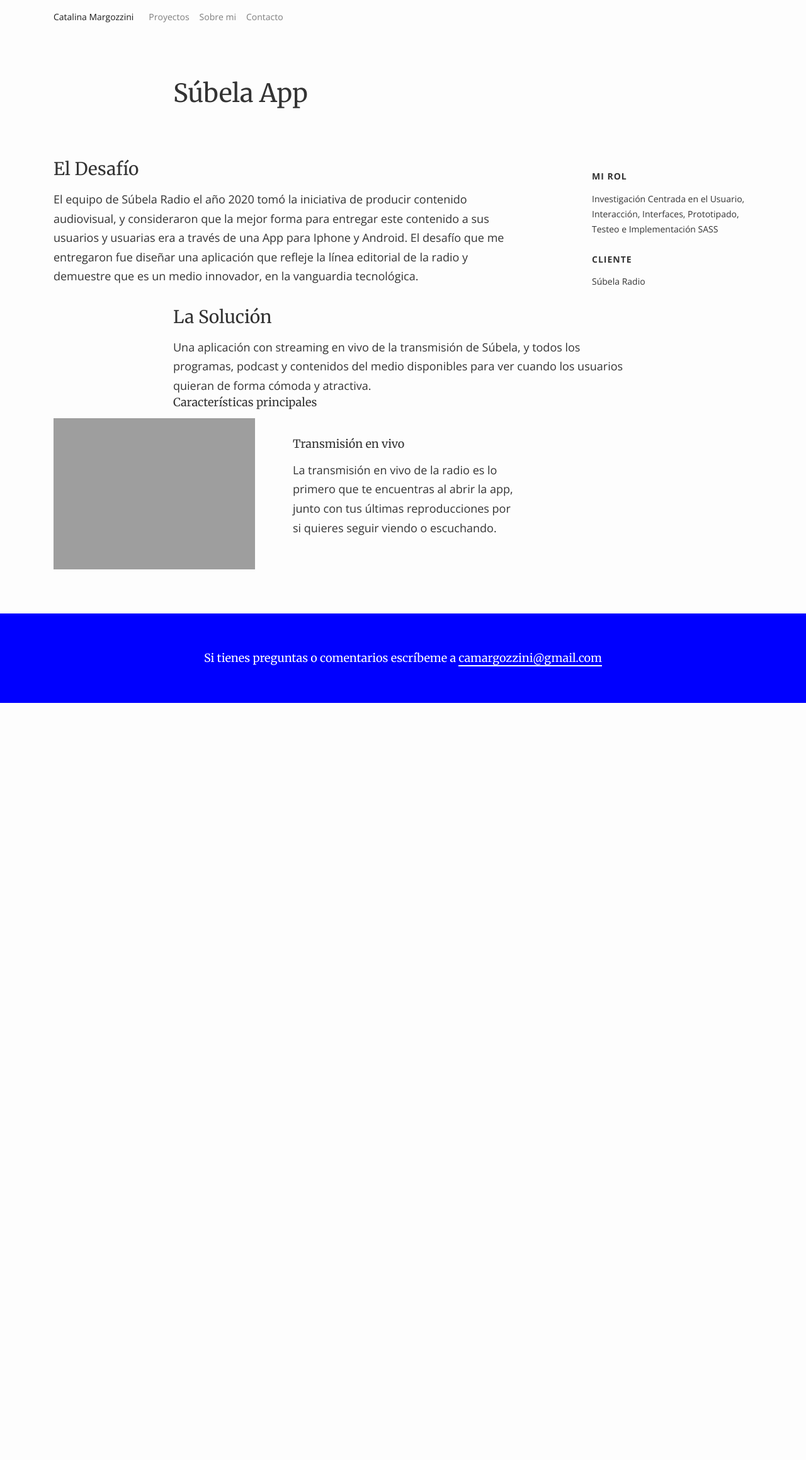
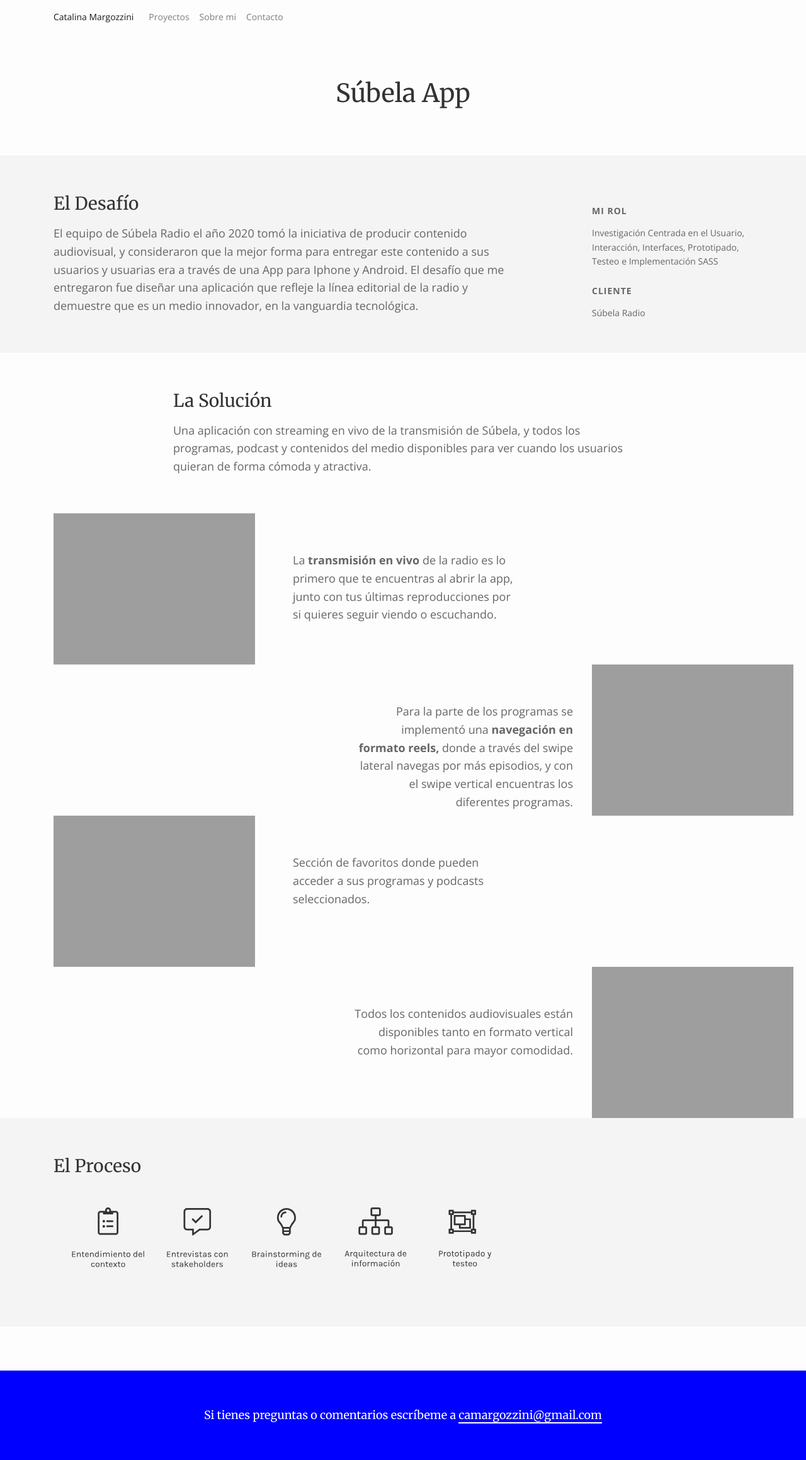
Before and after one commit to camargozzini/portafolio-camargozzini, a Jekyll site: the page built from _posts/2020-01-01-subela.html, in a window 1280 px wide. Shown: the whole page at 63% size. Built offline with Jekyll 4.4.1, drawn with Linux system fonts in a browser that asks for light colours; nearby versions of some CDN libraries; before the commit the page ends 1116 px from its top, so only the background shows below that.

Commit message:
WIP subela

```diff
--- a/_layouts/post.html
+++ b/_layouts/post.html
@@ -4,38 +4,8 @@
 
 <!-- Head Section -->
 <section class="small-section">
-    <div class="relative container align-left">
-      <div class="row mb-60">
-        <div class="col-md-8 offset-md-2">
-          <h1 class="no-transp font-alt mb-20 mb-xs-0">{{ page.title }}</h1>
-          <!-- <p class="details">
-            {% if page.external == null %}
-            {% else %}
-            <a href="{{ page.external }}" target="_blank"><i class="fa fa-external-link-square" aria-hidden="true"></i> Site</a>
-            {% endif %}
-            {% if page.github == null %}
-            {% else %}
-              <a href="https://github.com/{{ page.github }}" target="_blank">| <i class="fa fa-github" aria-hidden="true"></i> Code in Github</a>
-            {% endif %}
-            {% if page.prototype == null %}
-            {% else %}
-              <a href="{{ page.prototype }}" target="_blank">| <i class="fa fa-file-image-o" aria-hidden="true"></i> Prototype</a>
-            {% endif %}
-            {% if page.client == null %}
-            {% else %}
-              Cliente: {{ page.client }}
-            {% endif %}
-            {% if page.role == null %}
-            {% else %}
-              | Mi rol: {{ page.role }}
-            {% endif %}
-          </p> -->
-        </div>
-      </div>
-      <div class="section-text">
+
         {{ content }}
-      </div>
 
-    </div>
 </section>
 <!-- End Head Section -->
--- a/_posts/2020-01-01-subela.html
+++ b/_posts/2020-01-01-subela.html
@@ -14,31 +14,81 @@
 <!-- external: https://rhinobird.tv/ -->
 ---
 
+<div class="container">
+  <div class="row mb-60">
+    <div class="col-md-8 offset-md-2">
+      <h1 class="text-center">{{ page.title }}</h1>
+    </div>
+  </div>
+</div>
+
+<div class="bg-gray">
+  <div class="container">
     <div class="row">
-  <div class="col-md-8">
+      <div class="col-md-8 mt-60 mb-60">
         <h2>El Desafío</h2>
         El equipo de Súbela Radio el año 2020 tomó la iniciativa de producir contenido audiovisual, y consideraron que la mejor forma para entregar este contenido a sus usuarios y usuarias era a través de una App para Iphone y Android. El desafío que me entregaron fue diseñar una aplicación que refleje la línea editorial de la radio y demuestre que es un medio innovador, en la vanguardia tecnológica.
       </div>
-  <div class="col-md-3 offset-md-1 challenge-detail">
+      <div class="col-md-3 offset-md-1 mt-80">
         <h4>Mi rol</h4>
         <p class="detail">Investigación Centrada en el Usuario, Interacción, Interfaces, Prototipado, Testeo e Implementación SASS</p>
         <h4>Cliente</h4>
         <p class="detail">Súbela Radio</p>
       </div>
     </div>
-<div class="row">
+  </div>
+</div>
+
+<div class="container">
+  <div class="row mt-60">
     <div class="col-md-8 offset-md-2">
       <h2>La Solución</h2>
       Una aplicación con streaming en vivo de la transmisión de Súbela, y todos los programas, podcast y contenidos del medio disponibles para ver cuando los usuarios quieran de forma cómoda y atractiva.
-    <h3>Características principales</h3>
+    </div>
+  </div>
+  <div class="row mt-60">
+    <div class="col-md-3">
+      <img class="img-mobile" src="{{ site.baseurl }}/img/portfolio/subela01.png" alt="">
+    </div>
+    <div class="col-md-4 offset-md-1 mt-60">
+      La <strong>transmisión en vivo</strong> de la radio es lo primero que te encuentras al abrir la app, junto con tus últimas reproducciones por si quieres seguir viendo o escuchando.
+    </div>
+  </div>
+  <div class="row">
+    <div class="col-md-4 offset-md-5 mt-60 text-right">
+      Para la parte de los programas se implementó una <strong>navegación en formato reels,</strong> donde a través del swipe lateral navegas por más episodios, y con el swipe vertical encuentras los diferentes programas.
+    </div>
+    <div class="col-md-3">
+      <img class="img-mobile" src="{{ site.baseurl }}/img/portfolio/subela02.png" alt="">
     </div>
   </div>
   <div class="row">
     <div class="col-md-3">
-    <img class="img-mobile" src="{{ site.baseurl }}/img/portfolio/subela01.png" alt="">
+      <img class="img-mobile" src="{{ site.baseurl }}/img/portfolio/subela03.png" alt="">
     </div>
-  <div class="col-md-4 offset-md-1 mt-30">
-    <h3>Transmisión en vivo</h3>
-    La transmisión en vivo de la radio es lo primero que te encuentras al abrir la app, junto con tus últimas reproducciones por si quieres seguir viendo o escuchando.
+    <div class="col-md-4 offset-md-1 mt-60">
+      Sección de favoritos donde pueden acceder a sus programas y podcasts seleccionados.
     </div>
   </div>
+  <div class="row">
+    <div class="col-md-4 offset-md-5 mt-60 text-right">
+      Todos los contenidos audiovisuales están disponibles tanto en formato vertical como horizontal para mayor comodidad.
+    </div>
+    <div class="col-md-3">
+      <img class="img-mobile" src="{{ site.baseurl }}/img/portfolio/subela04.png" alt="">
+    </div>
+  </div>
+</div>
+
+<div class="bg-gray">
+  <div class="container">
+    <div class="row">
+      <div class="col-md-8 mt-60 mb-60">
+        <h2>El Proceso</h2>
+        <div class="text-center">
+          <img class="" src="{{ site.baseurl }}/img/portfolio/subela-proceso.svg" alt="">
+        </div>
+      </div>
+    </div>
+  </div>
+</div>
--- a/_sass/_base.scss
+++ b/_sass/_base.scss
@@ -33,7 +33,7 @@
     font-kerning: normal;
     -webkit-font-smoothing: antialiased;
     -moz-osx-font-smoothing: grayscale;
-    color: #333;
+    color: #666;
     font-size: 18px;
     font-family: "Open Sans", arial, sans-serif;
     line-height: 1.6;
@@ -54,19 +54,20 @@
 h1 {
     font-weight: 100;
     font-family: 'Merriweather', serif;
+    color: #333;
 }
 
 h2 {
   font-size: 28px;
   font-weight: 400;
-  // color: blue;
+  color: #333;
   font-family: 'Merriweather', serif;
 }
 
 h3 {
   font-size: 18px;
   font-weight: 400;
-  // color: blue;
+  color: #333;
   font-family: 'Merriweather', serif;
 }
 
@@ -95,22 +96,34 @@
   font-size: 14px;
 }
 
+.bg-gray {
+  background-color: azure;
+}
+
 // Margins
 
 .mb-30 {
   margin-bottom: 30px;
 }
 
+.mb-60 {
+  margin-bottom: 60px;
+}
+
+.mb-90 {
+  margin-bottom: 90px;
+}
+
 .mt-30 {
   margin-top: 30px;
 }
 
-.mb-60 {
-  margin-bottom: 60px;
+.mt-60 {
+  margin-top: 60px;
 }
 
-.mt-60 {
-  margin-top: 60px;
+.mt-80 {
+  margin-top: 80px;
 }
 
 /**
```
Also changed, not shown: img/portfolio/subela-proceso.png (added), img/portfolio/subela-proceso.svg (added), 4 other files. Lines whose indentation alone changed are shown as unchanged.
